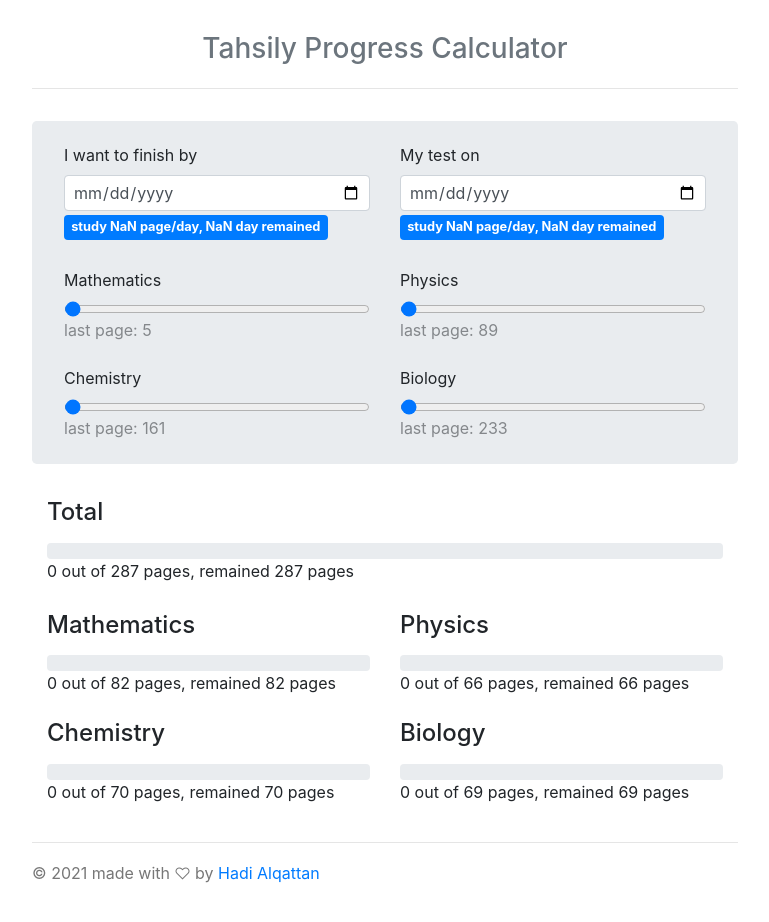
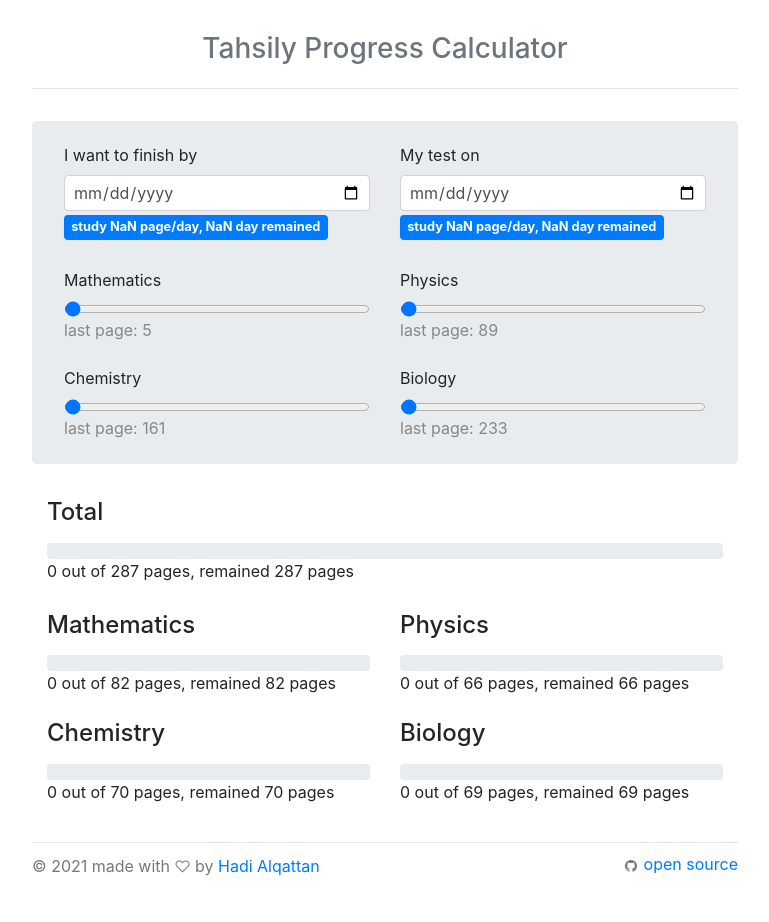
Before and after one commit to hadialqattan/tahsily-progress-calculator, a plain HTML site: page index.html in a window 1280 px wide. Shown: the whole page, without its empty margins (255-1024 px from the left). After the commit the page ends 878 px from the top, so only its background shows below. Drawn offline with Linux system fonts and the light colour scheme.

Commit message:
Add: open source link at footer.

```diff
--- a/index.html
+++ b/index.html
@@ -164,9 +164,17 @@ Copyright (c) 2021 Hadi Alqattan <alqattanhadizaki@gmail.com>
 
     </div>
 
-    <footer style="padding-top: 18px;" class="footer">
-      <p>© 2021 made with <i class="lar la-heart"></i> by <a href="https://www.linkedin.com/in/hadialqattan/"
-          style="color: #007bff;">Hadi Alqattan</a></p>
+    <footer style="padding-top: 11.25px;" class="footer">
+      <span style="float: left;">
+        © 2021 made with <i class="lar la-heart"></i> by
+        <a href="https://www.linkedin.com/in/hadialqattan/" style="color: #007bff;">Hadi Alqattan</a>
+      </span>
+      <span style="float: right;">
+        <i class="lab la-github"></i>
+        <a style="position: relative; top: -.125rem;" href="https://github.com/hadialqattan/tahsily-progress-calculator" style="color: #007bff;">
+          open source
+        </a>
+      </span>
     </footer>
 
   </div> <!-- /container -->
```
